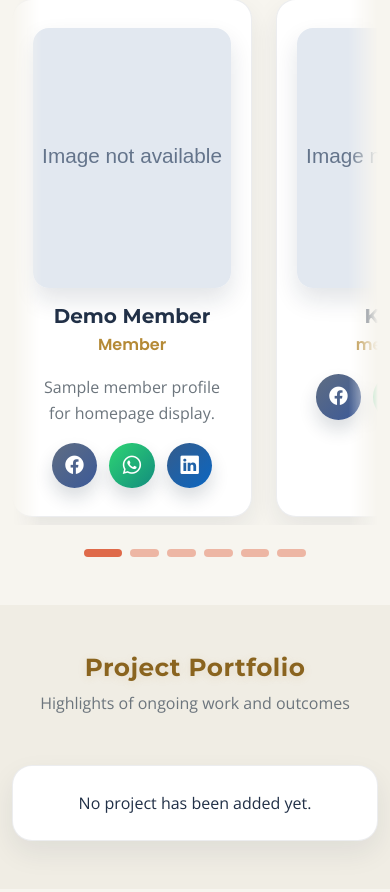
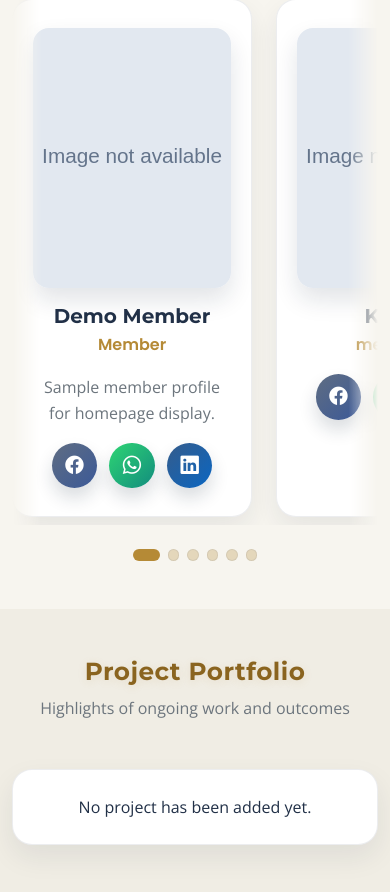
Before and after one commit to Manik-MCS/aloron-website, a Django app: page / in a window 390 px wide. Shown: the part 3862-4754 px from the top of the page. Run offline with Django 5.2, Linux system fonts and the light colour scheme; data comes from the database, SQL or seed files in the repository; data that the repository does not hold is empty.

Commit message:
Add member slider indicators

```diff
--- a/WebSite1/static/css/site.css
+++ b/WebSite1/static/css/site.css
@@ -154,6 +154,10 @@ li {
     scroll-behavior: smooth;
 }
 
+.member-slider {
+    scroll-snap-type: x mandatory;
+}
+
 .content-slider::-webkit-scrollbar {
     display: none;
 }
@@ -169,6 +173,10 @@ li {
     width: min(280px, 80vw);
     flex: 0 0 auto;
     padding: 1.75rem 1.25rem;
+}
+
+.member-card {
+    scroll-snap-align: center;
 }
 
 .member-photo {
@@ -228,28 +236,31 @@ li {
     display: flex;
     justify-content: center;
     align-items: center;
+    flex-wrap: wrap;
     gap: 0.7rem;
     margin-top: 1.5rem;
 }
 
 .slider-dot {
-    width: 2.25rem;
-    height: 0.45rem;
+    width: 0.8rem;
+    height: 0.8rem;
     border: 0;
     border-radius: 999px;
-    background: rgba(223, 106, 74, 0.45);
+    background: rgba(181, 138, 54, 0.28);
     padding: 0;
-    transition: transform 0.2s ease, background-color 0.2s ease, width 0.2s ease;
+    box-shadow: inset 0 0 0 1px rgba(33, 48, 71, 0.08);
+    transition: transform 0.2s ease, background-color 0.2s ease, width 0.2s ease, box-shadow 0.2s ease;
 }
 
 .slider-dot.active {
-    width: 3rem;
-    background: #df6a4a;
+    width: 2.2rem;
+    background: #b58a36;
+    box-shadow: none;
 }
 
 .slider-dot:hover {
     transform: translateY(-1px);
-    background: #df6a4a;
+    background: #946f28;
 }
 
 .contact-card {
@@ -489,11 +500,12 @@ li {
     }
 
     .slider-dot {
-        width: 1.8rem;
+        width: 0.72rem;
+        height: 0.72rem;
     }
 
     .slider-dot.active {
-        width: 2.4rem;
+        width: 1.7rem;
     }
 
     .site-footer {
--- a/WebSite1/templates/core/home.html
+++ b/WebSite1/templates/core/home.html
@@ -133,7 +133,7 @@
             <p class="text-secondary mb-0">A smooth slider for all members</p>
         </div>
         {% if members %}
-        <div class="content-slider member-slider" data-slider data-autoplay="true">
+        <div class="content-slider member-slider" data-slider data-slider-mode="items" data-autoplay="true">
             <div class="content-track member-track">
                 {% for member in members %}
                 <article class="content-card member-card text-center">
```
Also changed, not shown: WebSite1/templates/base.html (+34 -6 lines).
